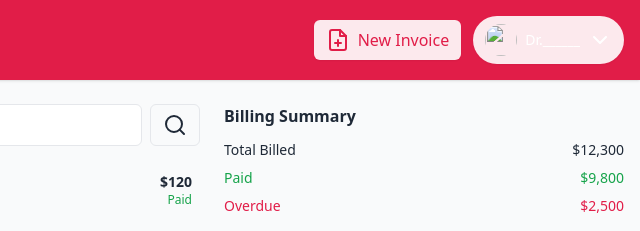
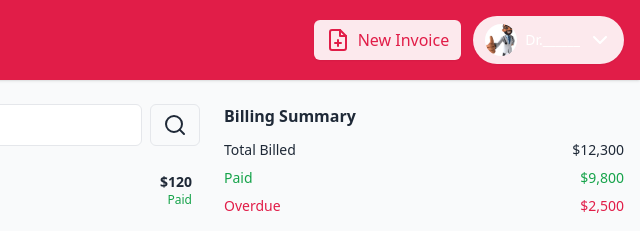
Before and after one commit to taxcentrezm/smartdent.1, a website: page public/billing.html in a window 1280 px wide. Shown: the top 231 px of the page, 640-1280 px from the left. Drawn offline with nearby package versions, Linux system fonts and the light colour scheme; a script that the page names is missing.

Commit message:
Update billing.html

```diff
--- a/public/billing.html
+++ b/public/billing.html
@@ -29,7 +29,7 @@
         </button>
         <div class="relative">
           <button class="flex items-center gap-2 bg-white/90 px-3 py-2 rounded-full shadow-sm">
-            <img src="assets/images/avatar.jpg" class="w-8 h-8 rounded-full object-cover">
+            <img src="assets/images/avatar(1).jpg" class="w-8 h-8 rounded-full object-cover">
             <span class="hidden md:inline-block text-sm">Dr.______</span>
             <i data-feather="chevron-down"></i>
           </button>
```
